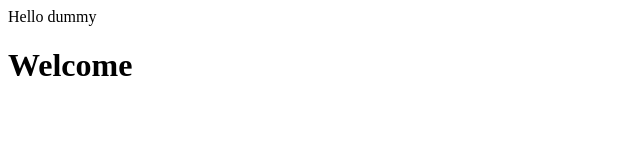
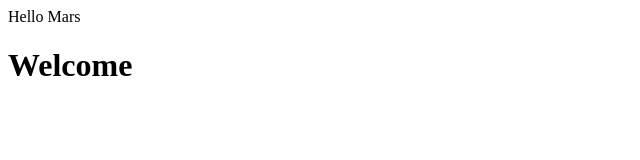
Before and after one commit to Kowshick02/FirstProject, a plain HTML site: page index.html in a window 1280 px wide. Shown: the full height of the page, 0-640 px from the left. Drawn offline with Linux system fonts and the light colour scheme.

Commit message:
changed dummy to mars

```diff
--- a/index.html
+++ b/index.html
@@ -1,2 +1,2 @@
-<p>Hello dummy</p>
+<p>Hello Mars</p>
 <h1>Welcome</h1>
```
